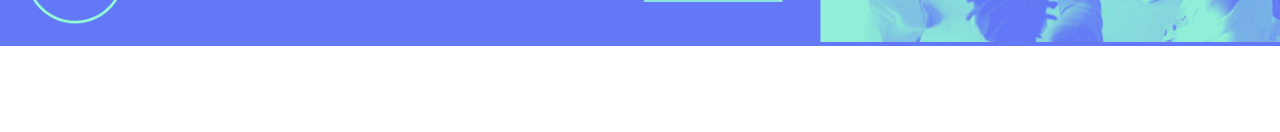
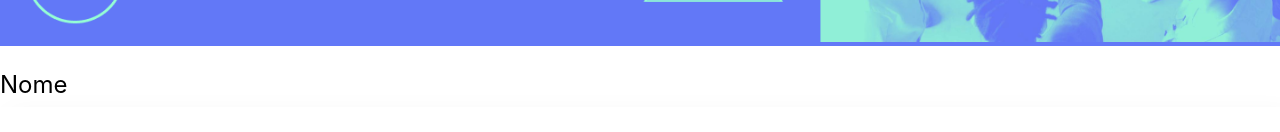
Before and after one commit to guilhermealarcao/organo, a React (Create React App) app: page / in a window 1280 px wide. Shown: the part 452-584 px from the top of the page. Built offline with nearby package versions, Linux system fonts and the light colour scheme.

Commit message:
aula 1.6

```diff
--- a/src/App.js
+++ b/src/App.js
@@ -1,10 +1,12 @@
 import logo from './logo.svg';
 import Banner from './componentes/Banner';
+import CampoTexto from './componentes/CampoTexto';
 
 function App() {
   return (
     <div className="App">
-      <Banner/>
+      <Banner />
+      <CampoTexto />
     </div>
   );
 }
--- /dev/null
+++ b/src/componentes/CampoTexto/CampoTexto.css
@@ -0,0 +1,20 @@
+.campo-texto{
+     margin: 24px 0;
+}
+
+.campo-texto label{
+    display: block;
+    margin-bottom: 8px;
+    font-size: 24px;
+}
+
+
+.campo-texto input{
+    background-color: #fff;
+    width: 100%;
+    box-shadow: 10px 10px 30px rgb(0, 0, 0, 0.06);
+    border: none;
+    font-size: 24px;
+    padding: 24px;
+    box-sizing: border-box;
+}
--- /dev/null
+++ b/src/componentes/CampoTexto/index.js
@@ -0,0 +1,11 @@
+import './CampoTexto.css';
+
+const CampoTexto = () => {
+    return (
+        <div className='campo-texto'>
+            <label>Nome</label>
+            <input />
+        </div>
+    )
+}
+export default CampoTexto;
```
